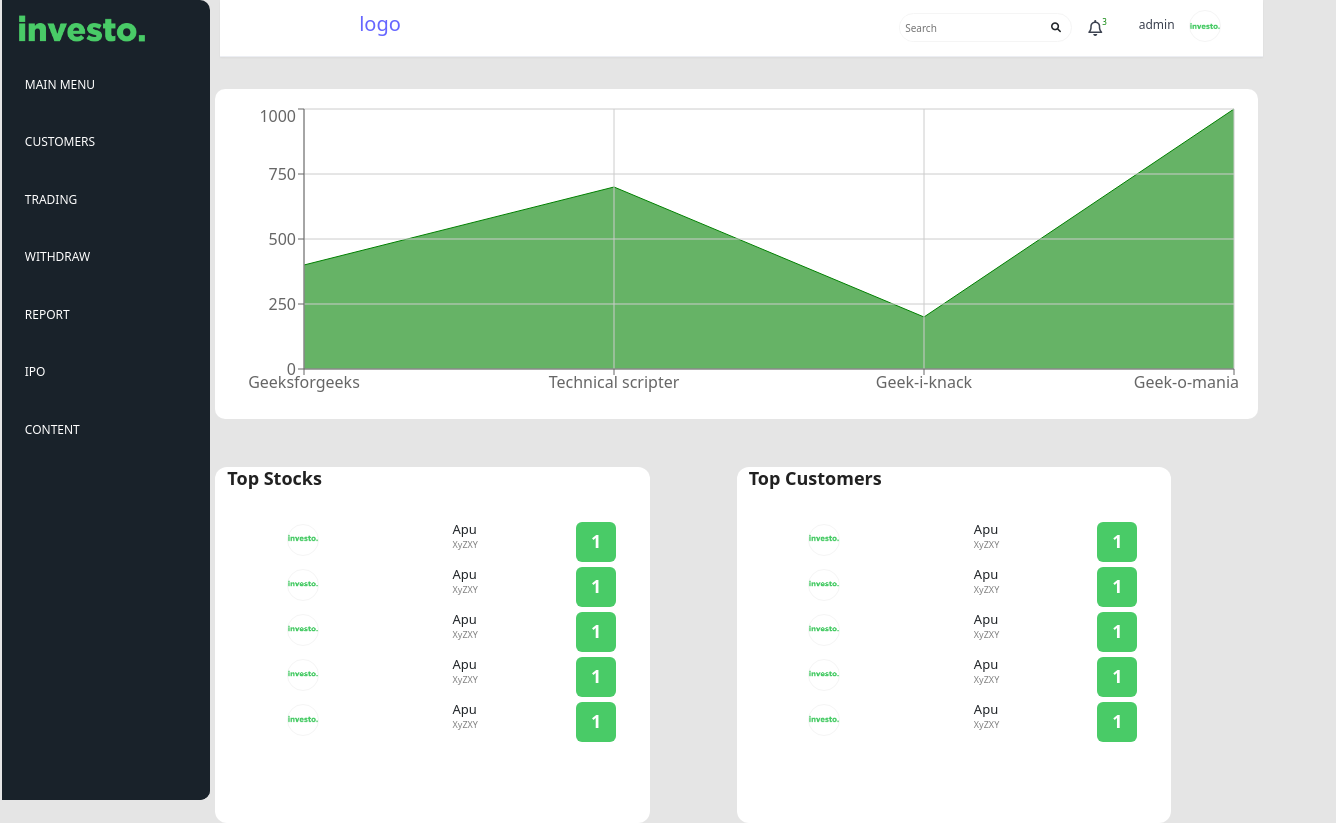
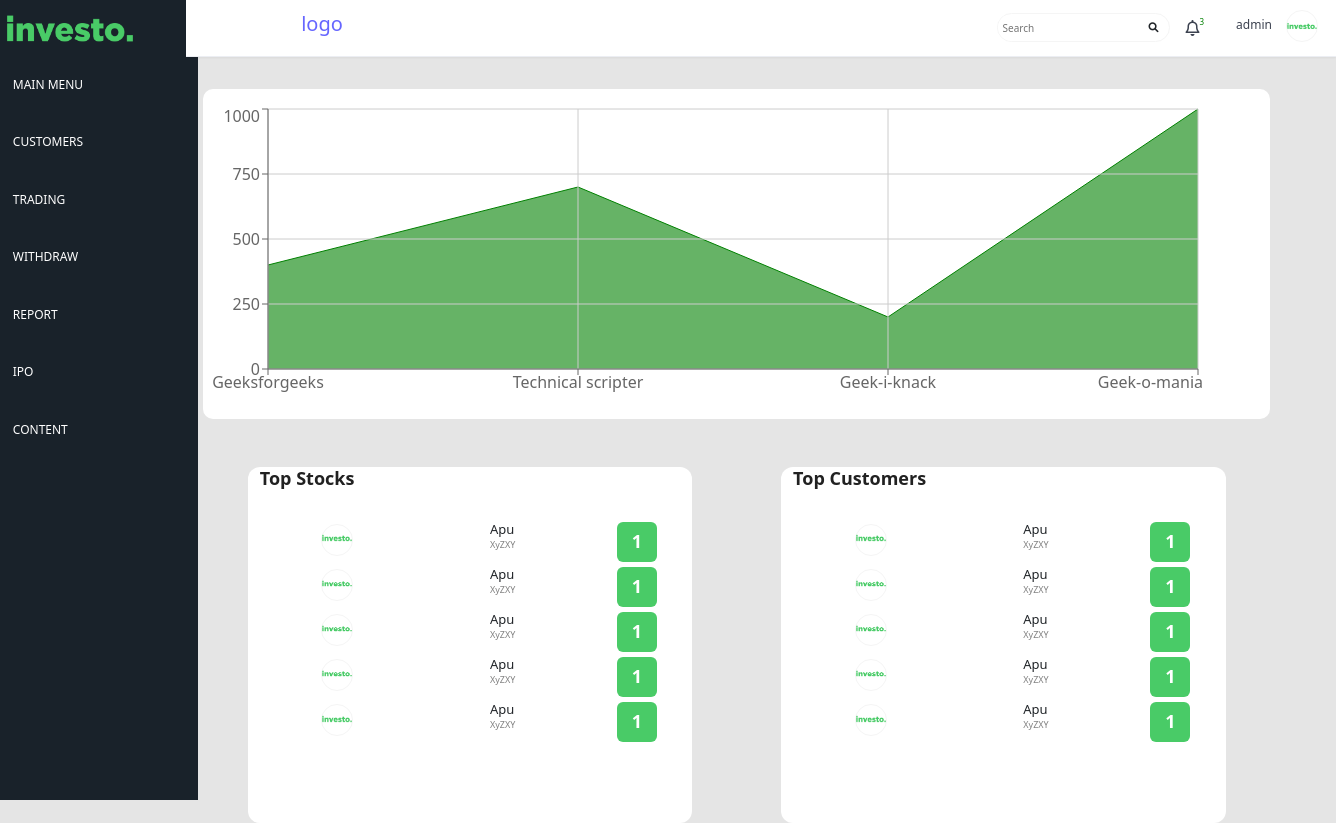
Before and after one commit to kunjan1005/investo, a React (Create React App) app: page / in a window 1280 px wide. Shown: the whole page, 1336 px wide, since content can reach past the window. Built offline with nearby package versions, Linux system fonts and the light colour scheme.

Commit message:
reduce header space -s

```diff
--- a/src/App.css
+++ b/src/App.css
@@ -38,7 +38,7 @@
 .sidebar {
   position: fixed;
   width: 13em;
-  border-radius: 0px 10px 10px 0px;
+  /* border-radius: 0px 10px 10px 0px; */
   height: 100vh;
   top: 0;
   overflow: hidden;
@@ -188,6 +188,8 @@
   background-color: #fff;
   padding: 1rem 1.15rem;
   border-bottom: 1px solid #eceef3;
+  margin-left: -17px !important;
+  width: 1150px;
   /*
   |-----------------------------------
   | Start navbar logo or brand etc..
--- a/src/App.js
+++ b/src/App.js
@@ -6,7 +6,7 @@
 
 function App() {
   return (
-    <div className='row'>
+    <div className='row g-0'>
         <Sidebar/>
         <Topnav/>
     </div>
--- a/src/components/Dashboard.jsx
+++ b/src/components/Dashboard.jsx
@@ -6,7 +6,7 @@
     return(<>
       <div className='' >
         <MainChart/>
-        <div className='row'style={{marginTop:'5rem'}}>
+        <div className='row justify-content-center'style={{marginTop:'5rem'}}>
           <MainStocks/>
           <MainCustomer/>
         </div>
```
